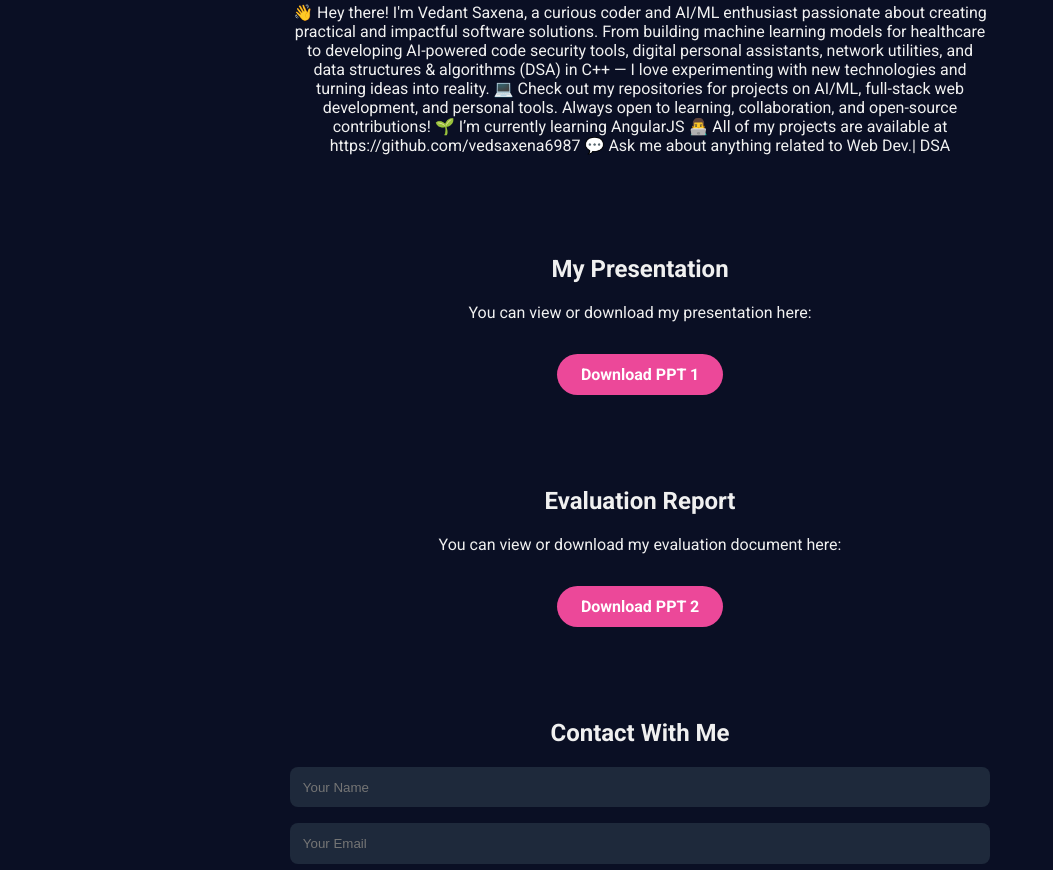
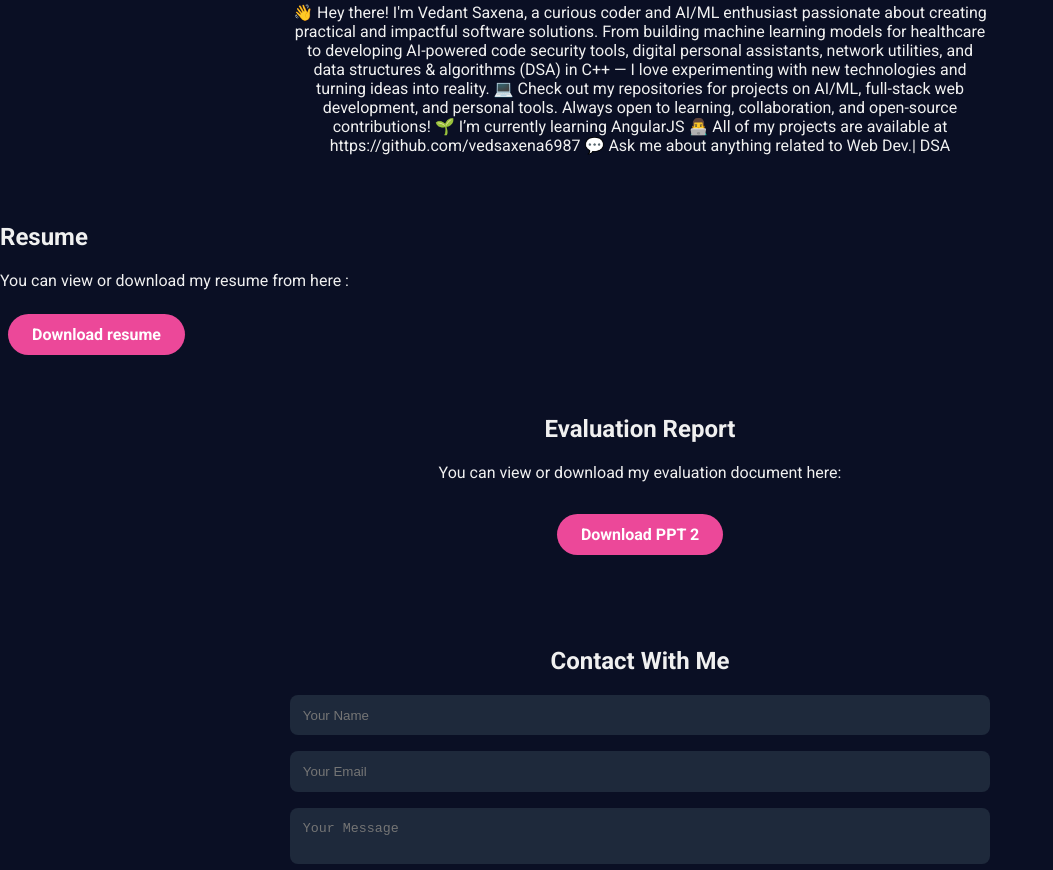
Before and after one commit to vedsaxena6987/E-Folio, a website: page index.html in a window 1280 px wide. Shown: the part 795-1665 px from the top of the page, without its empty margins (0-1053 px from the left). Drawn offline with Linux system fonts and the light colour scheme; no server answers.

Commit message:
Updated index.html with resume and evaluation report sections

```diff
--- a/index.html
+++ b/index.html
@@ -69,10 +69,10 @@
       </p>
     </section>
 
-    <section class="ppt-download">
-      <h2>My Presentation</h2>
-      <p>You can view or download my presentation here:</p>
-      <a href="assets/RS1.pdf" target="_blank" class="btn filled">Download PPT 1</a>
+    <section class="resume-download">
+      <h2>Resume</h2>
+      <p>You can view or download my resume from here :</p>
+      <a href="assets/RESUME.pdf" target="_blank" class="btn filled">Download resume</a>
     </section>
 
     <section class="ppt-download">
```
Also changed, not shown: package.json (+19 -0 lines), 1 other file.
